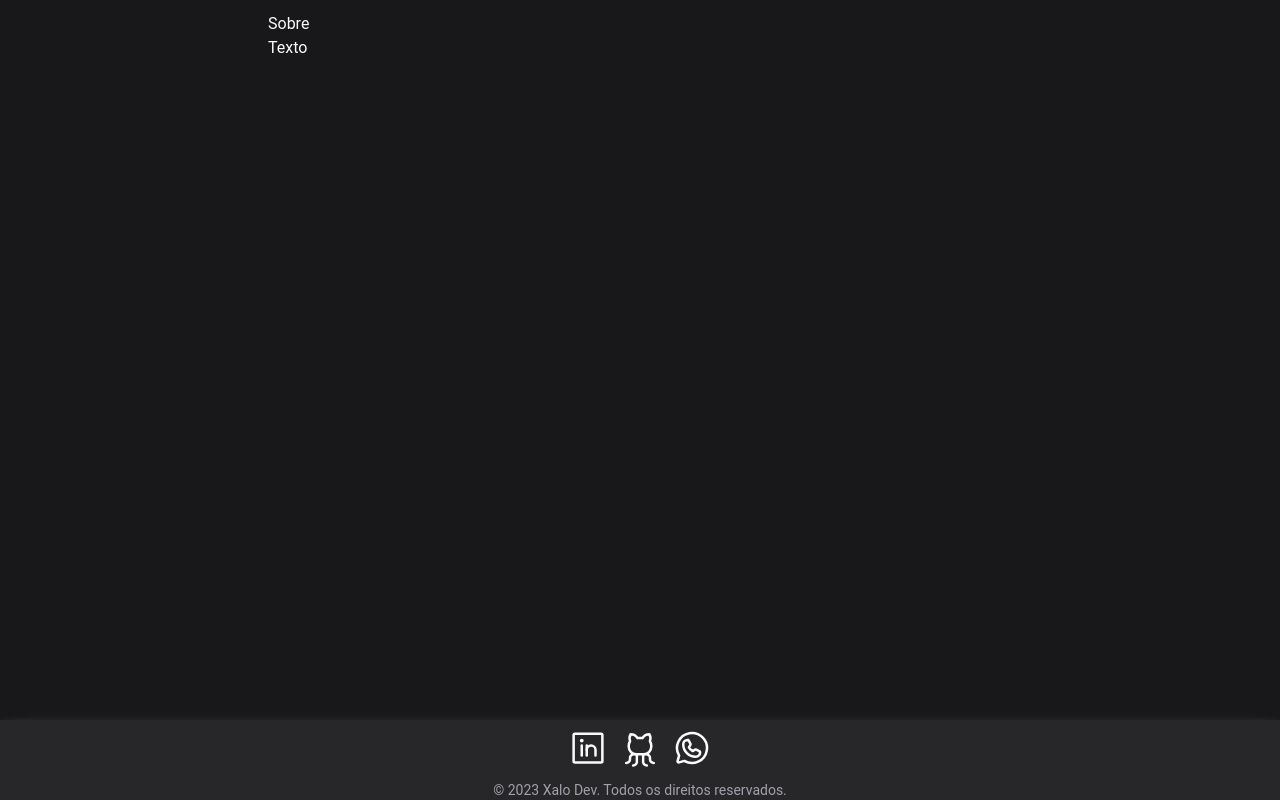
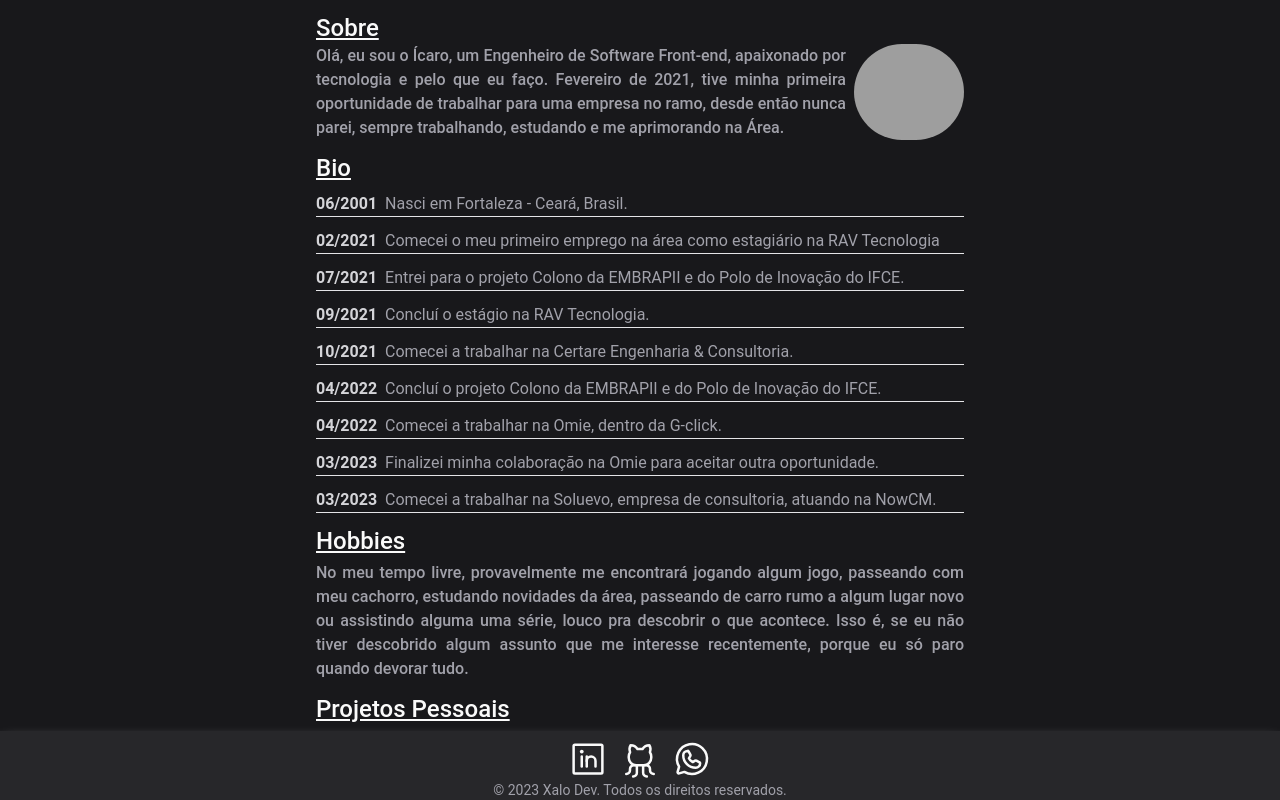
Before and after one commit to icaroxavier/portfolio, a Next.js app: page / in a window 1280 px wide. Built offline with nearby package versions, Linux system fonts and the light colour scheme; grey boxes are pictures that could not be loaded.

Commit message:
app done, still need personal project, intl and doggo

```diff
--- a/next.config.js
+++ b/next.config.js
@@ -1,4 +1,15 @@
 /** @type {import('next').NextConfig} */
-const nextConfig = {}
+const nextConfig = {
+  images: {
+    remotePatterns: [
+      {
+        protocol: 'https',
+        hostname: 'github.com',
+        port: '',
+        pathname: '/icaroxavier.png',
+      },
+    ],
+  },
+}
 
 module.exports = nextConfig
--- a/src/app/globals.css
+++ b/src/app/globals.css
@@ -1,4 +1,26 @@
 @tailwind base;
+
+* {
+  scrollbar-width: thin;
+  scrollbar-color: rgb(39, 39, 42) rgb(24, 24, 27);
+}
+
+/* Chrome, Edge, and Safari */
+*::-webkit-scrollbar {
+  width: 15px;
+}
+
+*::-webkit-scrollbar-track {
+  background: rgb(24, 24, 27);
+  border-radius: 5px;
+}
+
+*::-webkit-scrollbar-thumb {
+  background-color: rgb(39, 39, 42);
+  border-radius: 14px;
+  border: 3px solid rgb(24, 24, 27);
+}
+
 @tailwind components;
 @tailwind utilities;
 
--- a/src/app/page.tsx
+++ b/src/app/page.tsx
@@ -1,16 +1,97 @@
 'use client'
+import Image from "next/image";
 import Link from "next/link";
 import { GithubLogo, LinkedinLogo, WhatsappLogo } from "phosphor-react";
 
 export default function Home() {
   return (
     <div className="h-screen flex flex-col">
-      <main className="flex-1 flex flex-col  w-full max-w-3xl mx-auto p-3">
-        <div>
-          <h1>Sobre</h1>
-          <p>Texto</p>
-        </div>
+      <div className="overflow-y-auto">
+      <main className="flex-1 flex flex-col w-full max-w-2xl mx-auto p-3 gap-3 overflow-y-auto">
+        <section>
+          <h2 className="text-2xl underline font-medium">Sobre</h2>
+          <div className="flex gap-2">
+            <p className="text-justify flex items-center font-medium text-zinc-400">
+              Olá, eu sou o Ícaro, um Engenheiro de Software Front-end,
+              apaixonado por tecnologia e pelo que eu faço.
+              Fevereiro de 2021, tive minha primeira oportunidade de trabalhar
+              para uma empresa no ramo, desde então nunca parei, sempre trabalhando,
+              estudando e me aprimorando na Área.
+            </p>
+            <Image src="https://github.com/icaroxavier.png" alt="Ícaro Xavier" width={110} height={110} className="rounded-full"/>
+          </div>
+        </section>
+        <section>
+          <h2 className="text-2xl underline font-medium">Bio</h2>
+          <div className="flex flex-col gap-2">
+            <p className="flex gap-2 border-b-zinc-200 border-b mt-2">
+              <span className="text-zinc-300 font-bold">06/2001</span>
+              <span className="text-zinc-400">Nasci em Fortaleza - Ceará, Brasil.</span>
+            </p>
+            <p className="flex gap-2 border-b-zinc-200 border-b mt-1">
+              <span className="text-zinc-300 font-bold">02/2021</span>
+              <span className="text-zinc-400">Comecei o meu primeiro emprego na área como estagiário na RAV Tecnologia</span>
+            </p>
+            <p className="flex gap-2 border-b-zinc-200 border-b mt-1">
+              <span className="text-zinc-300 font-bold">07/2021</span>
+              <span className="text-zinc-400">Entrei para o projeto Colono da EMBRAPII e do Polo de Inovação do IFCE.</span>
+            </p>
+            <p className="flex gap-2 border-b-zinc-200 border-b mt-1">
+              <span className="text-zinc-300 font-bold">09/2021</span>
+              <span className="text-zinc-400">Concluí o estágio na RAV Tecnologia.</span>
+            </p>
+            <p className="flex gap-2 border-b-zinc-200 border-b mt-1">
+              <span className="text-zinc-300 font-bold">10/2021</span>
+              <span className="text-zinc-400">Comecei a trabalhar na Certare Engenharia & Consultoria.</span>
+            </p>
+            <p className="flex gap-2 border-b-zinc-200 border-b mt-1">
+              <span className="text-zinc-300 font-bold">04/2022</span>
+              <span className="text-zinc-400">Concluí o projeto Colono da EMBRAPII e do Polo de Inovação do IFCE.</span>
+            </p>
+            <p className="flex gap-2 border-b-zinc-200 border-b mt-1">
+              <span className="text-zinc-300 font-bold">04/2022</span>
+              <span className="text-zinc-400">Comecei a trabalhar na Omie, dentro da G-click.</span>
+            </p>
+            <p className="flex gap-2 border-b-zinc-200 border-b mt-1">
+              <span className="text-zinc-300 font-bold">03/2023</span>
+              <span className="text-zinc-400">Finalizei minha colaboração na Omie para aceitar outra oportunidade.</span>
+            </p>
+            <p className="flex gap-2 border-b-zinc-200 border-b mt-1">
+              <span className="text-zinc-300 font-bold">03/2023</span>
+              <span className="text-zinc-400">Comecei a trabalhar na Soluevo, empresa de consultoria, atuando na NowCM.</span>
+            </p>
+          </div>
+        </section>
+        <section>
+          <h2 className="text-2xl underline font-medium mb-1">Hobbies</h2>
+          <p className="text-justify flex items-center font-medium text-zinc-400">
+            No meu tempo livre, provavelmente me encontrará jogando algum jogo,
+            passeando com meu cachorro, estudando novidades da área,
+            passeando de carro rumo a algum lugar novo ou
+            assistindo alguma uma série, louco pra descobrir o que acontece.
+            Isso é, se eu não tiver descobrido algum assunto que me interesse recentemente,
+            porque eu só paro quando devorar tudo.
+          </p>
+        </section>
+        <section className="flex flex-col">
+          <h2 className="text-2xl underline font-medium mb-1">Projetos Pessoais</h2>
+          <div>
+
+          </div>
+        </section>
+        <section className="mb-4">
+          <h2 className="text-2xl underline font-medium mb-1">Contatos</h2>
+          <div className="flex flex-col gap-2">
+            <p className="text-zinc-400">
+              <span className="text-zinc-300 font-bold underline">Email</span>
+              : icarogabriel999@icloud.com</p>
+            <p className="text-zinc-400">
+              <span className="text-zinc-300 font-bold underline">Telefone:</span>
+              : +55 {'(85)'} 99816-4001</p>
+          </div>
+        </section>
       </main>
+      </div>
       <footer className="h-20 pt-2 bg-zinc-800 flex flex-col items-center justify-between shadow-lg -top-2 shadow-zinc-50">
         <div className="flex gap-3">
           <Link href='https://www.linkedin.com/in/icaroxavier/' target="_blank">
```
